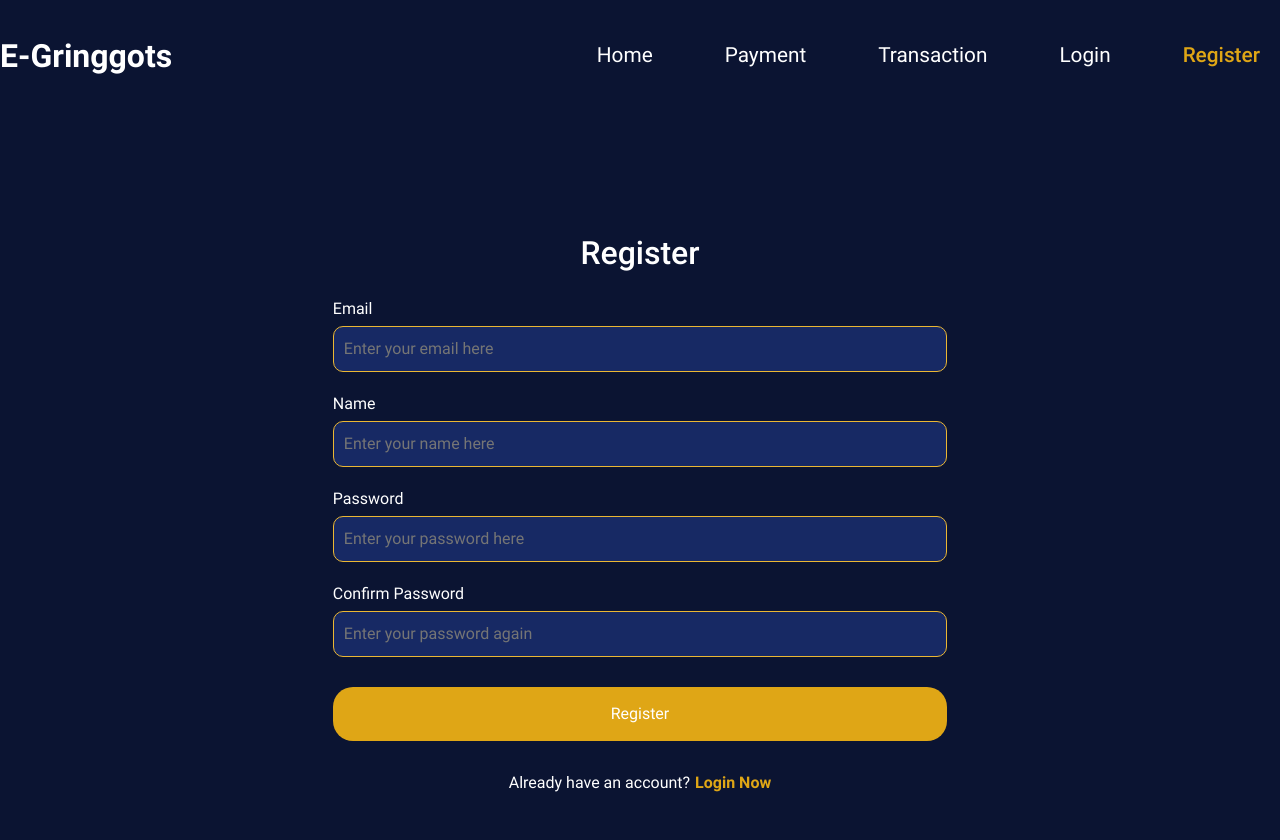
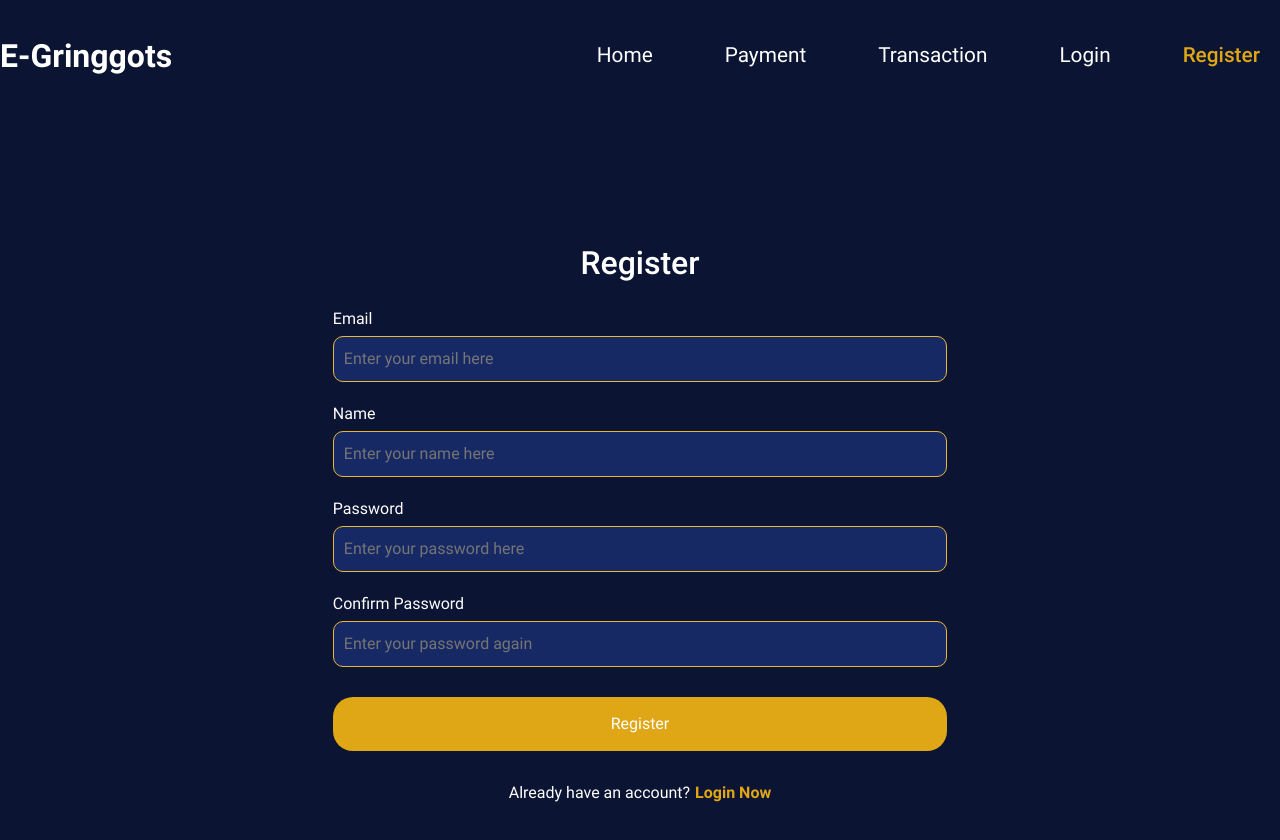
Before and after one commit to BuzzOffer/E-Gringotts-Frontend, a React (Vite) app: page /register in a window 1280 px wide. Shown: the top 840 px of the page. Built offline with nearby package versions, Linux system fonts and the light colour scheme.

Commit message:
Added padding on top

```diff
--- a/src/components/registration/FormTitle.css
+++ b/src/components/registration/FormTitle.css
@@ -3,6 +3,7 @@
 .form-title-center {
     color: var(--white); /* Assuming you've set up your color variables */
     text-align: center;
+    padding-top: 20px;
     margin-bottom: 20px; /* or any other value based on your design */
     /* Add more styling as needed */
   }
@@ -10,6 +11,7 @@
   .form-title-left {
     color: var(--white); /* Assuming you've set up your color variables */
     text-align: left;
+    padding-top: 20px;
     margin-bottom: 20px; /* or any other value based on your design */
     /* Add more styling as needed */
   }
@@ -17,6 +19,7 @@
   .form-title-right {
     color: var(--white); /* Assuming you've set up your color variables */
     text-align: right;
+    padding-top: 20px;
     margin-bottom: 20px; /* or any other value based on your design */
     /* Add more styling as needed */
   }
```
